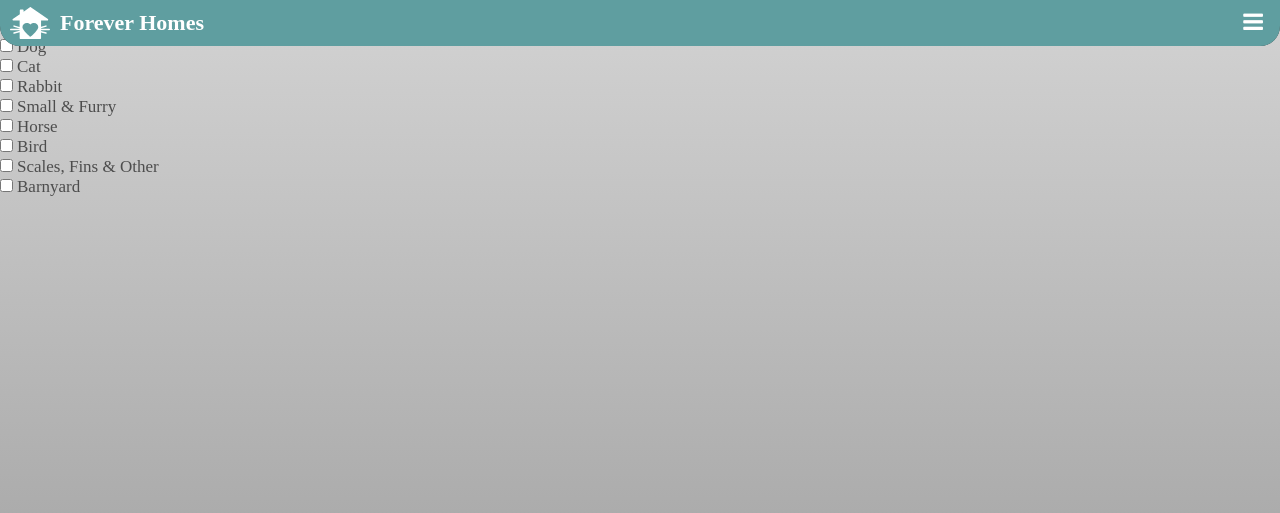
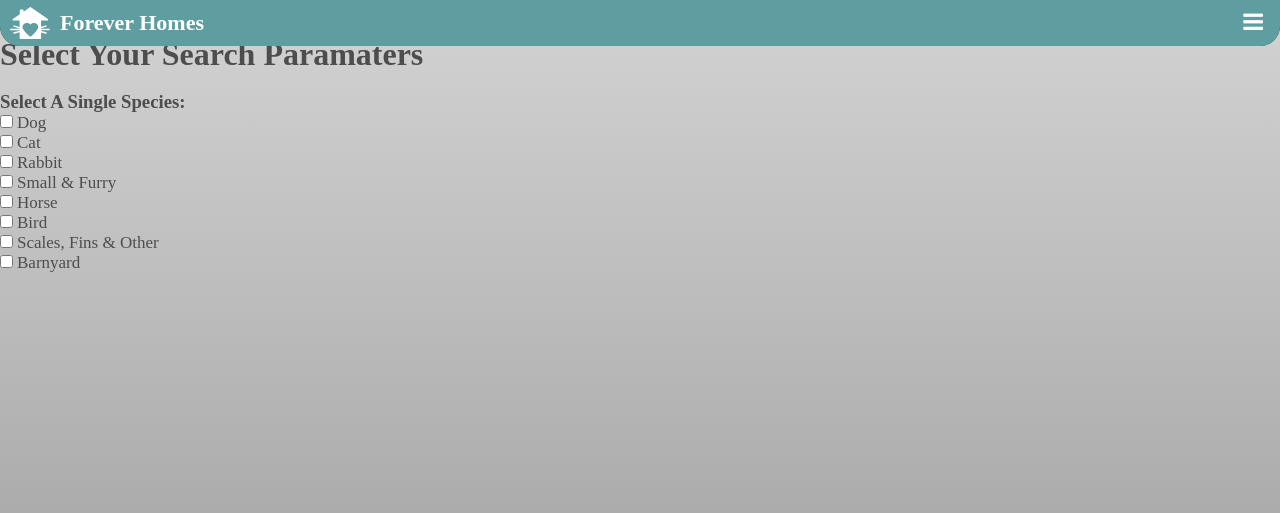
Before and after one commit to JasonToups/forever-homes, a Django app: page /users/feedsearch in a window 1280 px wide. Shown: the top 513 px of the page. Run offline with Django 3.2, Linux system fonts and the light colour scheme; some web fonts are replaced.

Commit message:
search terms displaying, need to update uncheck functionalty and add submit

```diff
--- a/main_app/static/js/feedsearch.js
+++ b/main_app/static/js/feedsearch.js
@@ -1,15 +1,22 @@
 console.log('Feedsearch ready to go!')
 
-// var limit = 3;
-// $('input.single-checkbox').on('change', function(evt) {
-//    if($(this).siblings(':checked').length >= limit) {
-//        this.checked = false;
-//    }
-// });
-
-var limit = 1;
+let limit = 1;
 $('.checked-box').on('change', function(evt) {
         if($(this).siblings(':checked').length >= limit) {
+                this.checked = false;
+        }
+});
+
+let coatlimit = 1;
+$('#searchCoats').on('change', '.coats-box', function (evt) {
+        if ($(this).siblings(':checked').length >= coatlimit) {
+                this.checked = false;
+        }
+});
+
+let colorLimit=1;
+$('#searchColors').on('change', '.colors-box', function(evt) {
+        if ($(this).siblings(':checked').length >= colorLimit) {
                 this.checked = false;
         }
 });
@@ -17,11 +24,8 @@ $('.checked-box').on('change', function(evt) {
 let apiResponse;
 
 $('.checked-box').on('click', function(evt) {
-
-        let userType= $(this).val();
+        let userType= encodeURIComponent($(this).val());
         console.log(userType);
-
-
         $.ajax({
                 url: `https://api.petfinder.com/v2/types/${userType}/`,
                 method: 'GET',
@@ -34,11 +38,47 @@ $('.checked-box').on('click', function(evt) {
                 processData: false,
                 success: onSuccess,
                 error: error => console.log(error)
-
               });
 });
 
 const onSuccess = response => {
         apiResponse = response;
+        // console.log(apiResponse)
+        populateCoats();
 };
-console.log(apiResponse);
+
+function populateCoats() {
+        if (apiResponse.type.coats.length !== 0) {
+                $('#searchCoats').append('<br/><h3>Select A Single Type Of Coat<h3>')
+                for (let i=0; i<apiResponse.type.coats.length; i++) {
+                        $('#searchCoats').append(`
+                        <input class="coats-box" type="checkbox" name="type1" value="${apiResponse.type.coats[i]}">
+                                <label for="type1">${apiResponse.type.coats[i]}</label><br>
+                        `)
+                }
+        }
+        populateColors();
+};
+
+function populateColors() {
+        if (apiResponse.type.colors !== 0) {
+                $('#searchColors').append('<br/><h3>Select A Single Color</h3>')
+                for (let i=0; i<apiResponse.type.colors.length; i++) {
+                        $('#searchColors').append(`
+                        <input class="colors-box" type="checkbox" name="type1" value="${apiResponse.type.colors[i]}">
+                                <label for="type1">${apiResponse.type.colors[i]}</label><br>
+                        `)
+                }
+        }
+        populateGender();
+}
+
+function populateGender() {
+        $('#searchGenders').append('<br/><h3>Select A Single Gender</h3>')
+        for (let i = 0; i < apiResponse.type.genders.length; i++) {
+                $('#searchGenders').append(`
+                        <input class="colors-box" type="checkbox" name="type1" value="${apiResponse.type.genders[i]}">
+                                <label for="type1">${apiResponse.type.genders[i]}</label><br>
+                        `)
+        }
+}
--- a/main_app/templates/feedsearch.html
+++ b/main_app/templates/feedsearch.html
@@ -47,26 +47,31 @@
                 </a>
         </div>
         <div id="searchForm">
-                <h1>Select Your Search Paramaters</h1>
+                <br /><br />
+                <h1>Select Your Search Paramaters</h1><br/>
+                <h3>Select A Single Species:</h3>
                 <form METHOD="GET" action=".">
-                        <input class="checked-box" type="checkbox" name="type1" value="Dog">
+                        <input class="checked-box" type="checkbox" name="type1" value="dog">
                         <label for="type1">Dog</label><br>
-                        <input class="checked-box" type="checkbox" name="type2" value="Cat">
+                        <input class="checked-box" type="checkbox" name="type2" value="cat">
                         <label for="type2">Cat</label><br>
-                        <input class="checked-box" type="checkbox" name="type3" value="Rabbit">
+                        <input class="checked-box" type="checkbox" name="type3" value="rabbit">
                         <label for="type3">Rabbit</label><br>
-                        <input class="checked-box" type="checkbox" name="type4" value="Small & Furry">
+                        <input class="checked-box" type="checkbox" name="type4" value="small & furry">
                         <label for="type4">Small & Furry</label><br>
                         <input class="checked-box" type="checkbox" name="type5" value="Horse">
                         <label for="type5">Horse</label><br>
                         <input class="checked-box" type="checkbox" name="type6" value="Bird">
                         <label for="type6">Bird</label><br>
-                        <input class="checked-box" type="checkbox" name="type7" value="Scales, Fins & Other">
+                        <input class="checked-box" type="checkbox" name="type7" value="scales, fins & other">
                         <label for="type7">Scales, Fins & Other</label><br>
-                        <input class="checked-box" type="checkbox" name="type8" value="Barnyard">
+                        <input class="checked-box" type="checkbox" name="type8" value="barnyard">
                         <label for="type8">Barnyard</label><br>
                 </form>
         </div>
+        <div id="searchCoats"></div>
+        <div id="searchColors"></div>
+        <div id="searchGenders"></div>
 
 </body>
 
```
